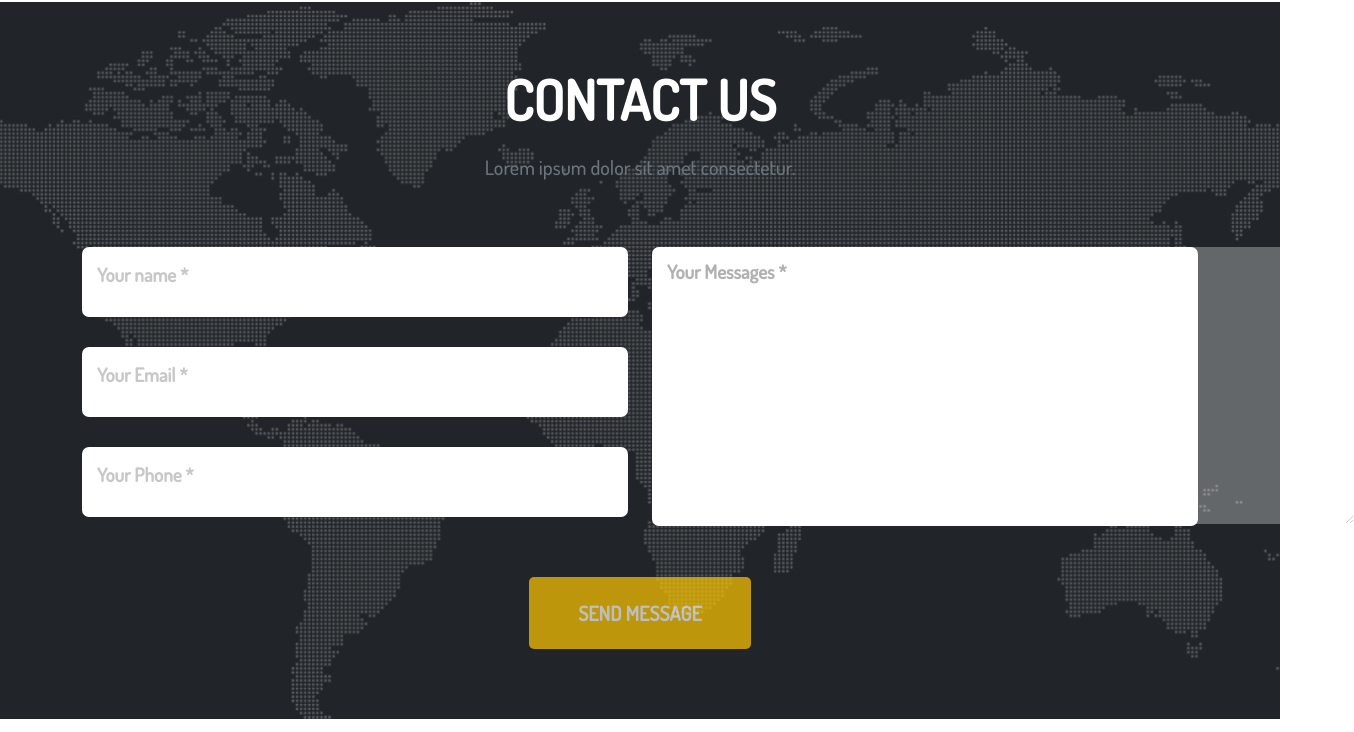
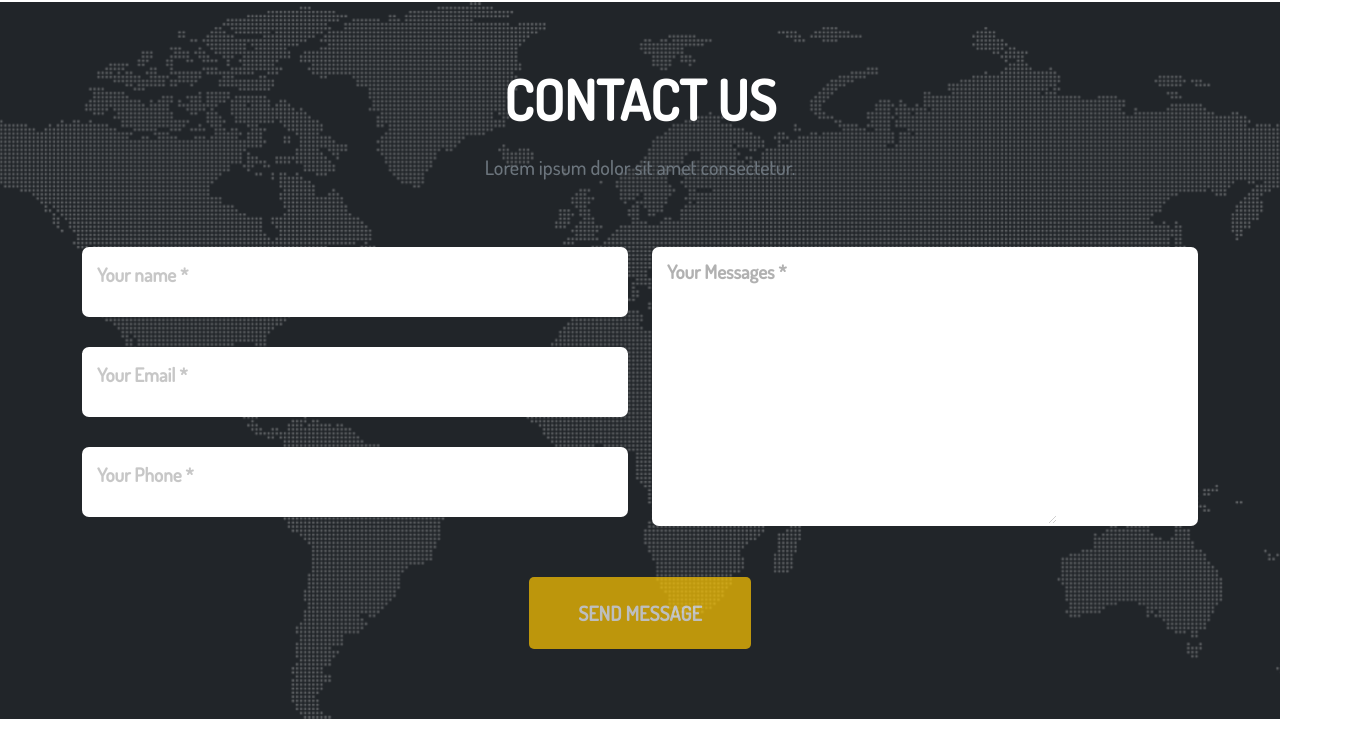
Before and after one commit to ayselmovsumlu/StartBootstrap, a plain HTML site: page index.html in a window 1280 px wide. Shown: the part 5236-5968 px from the top of the page, 1354 px wide, since content can reach past the window. Drawn offline with nearby package versions, Linux system fonts and the light colour scheme.

Commit message:
textarea

```diff
--- a/index.html
+++ b/index.html
@@ -465,7 +465,7 @@
                     </div>
                     <div class="col-md-6">
                         <div class="box">
-                            <textarea name="" id="" cols="73" rows="13">Your Messages *</textarea>
+                            <textarea name="" id="" cols="40" rows="13">Your Messages *</textarea>
                         </div>
                     </div>
                 </div>
```
